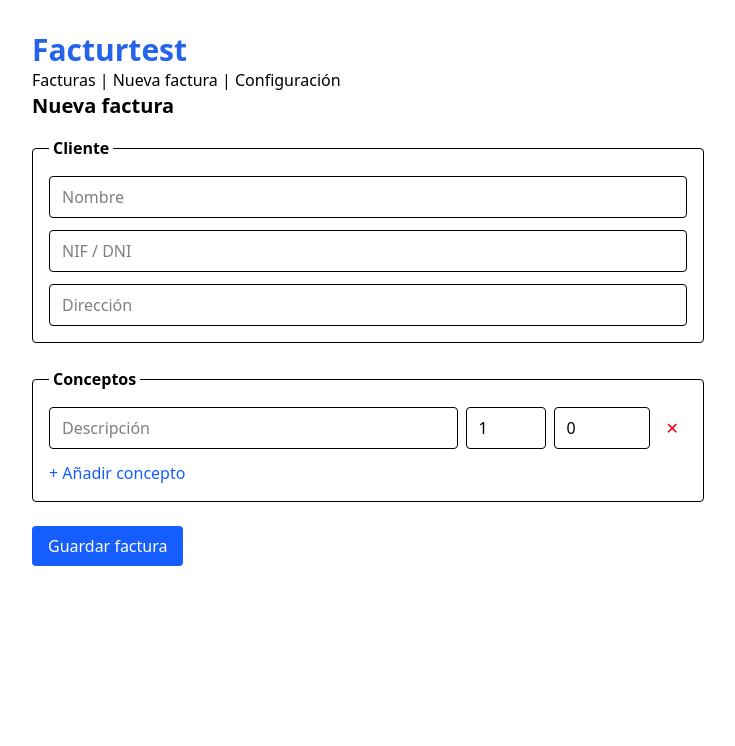
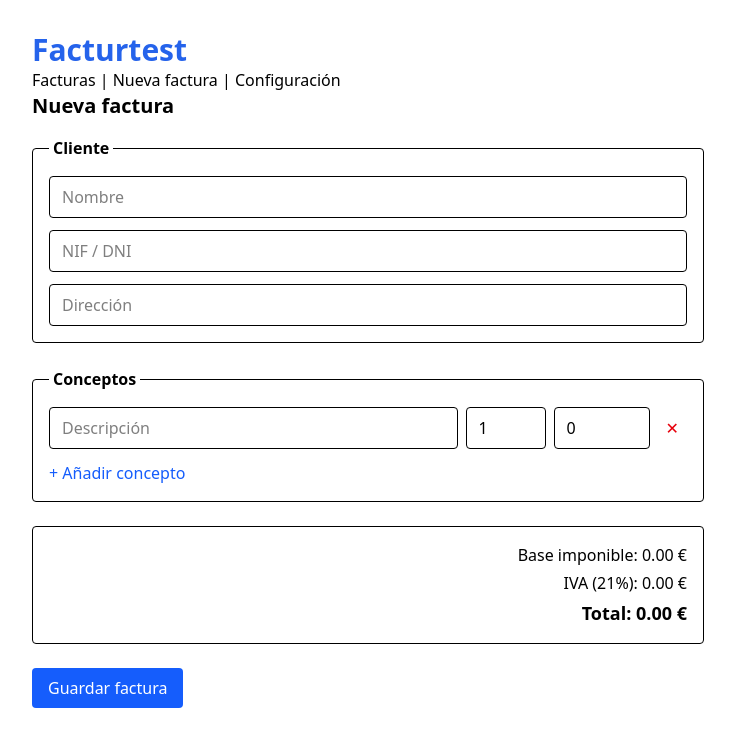
Before and after one commit to sarajouberta/Facturtest, a React (Vite) app: page /nueva-factura in a window 1280 px wide. Shown: the top 746 px of the page, without its empty margins (190-925 px from the left). Built offline with nearby package versions, Linux system fonts and the light colour scheme.

Commit message:
feat: se calcula la base imponible, IVA y total en vivo en el formulario

```diff
--- a/src/pages/NuevaFactura.jsx
+++ b/src/pages/NuevaFactura.jsx
@@ -1,7 +1,8 @@
 import { useForm, useFieldArray } from 'react-hook-form'
+import { calcularBaseImponible, calcularTotal } from '../utils/calculos'
 
 function NuevaFactura() {
-  const { register, control, handleSubmit } = useForm({
+  const { register, control, handleSubmit, watch } = useForm({
     //defaultvalues: se define la forma inicial del formulario:
     defaultValues: {
       cliente: { nombre: '', nif: '', direccion: '' },
@@ -22,6 +23,14 @@ function NuevaFactura() {
     control,
     name: 'conceptos',
   })
+
+  //watch observa los valores del formulario en tiempo real:
+  const conceptos = watch('conceptos')
+  const iva = watch('iva')
+
+  //se recalcula en cada render con las funciones de utils/calculos:
+  const baseImponible = calcularBaseImponible(conceptos)
+  const total = calcularTotal(baseImponible, iva)
 
   const onSubmit = (datos) => {
     console.log('Factura:', datos) //de momento, solo lo mostramos
@@ -89,7 +98,6 @@ function NuevaFactura() {
               </button>
             </div>
           ))}
-
           <button
             type="button"
             onClick={() => append({ descripcion: '', cantidad: 1, precioUnitario: 0 })}
@@ -98,6 +106,14 @@ function NuevaFactura() {
             + Añadir concepto
           </button>
         </fieldset>
+
+        {/* Resumen de totales */}
+          <div className="border rounded p-4 flex flex-col gap-1 items-end">
+            <span>Base imponible: {baseImponible.toFixed(2)} €</span>
+            <span>IVA ({iva}%): {(total - baseImponible).toFixed(2)} €</span>
+            <span className="font-bold text-lg">Total: {total.toFixed(2)} €</span>
+          </div>
+
         <button
           type="submit"
           className="bg-blue-600 text-white rounded px-4 py-2 font-medium self-start"
--- a/src/utils/calculos.js
+++ b/src/utils/calculos.js
@@ -1,8 +1,12 @@
 //para realizar los cálculos del total de las facturas
 
-//Suma de (cantidad × precio unitario) de todas las líneas
+//Suma de (cantidad × precio unitario) de todas las líneas: cuando un campo numérico está vacío, input devuelve NaN (not-a-number), y eso "contagiaría" el total como NaN. Se blinda la función:
 export function calcularBaseImponible(conceptos) {
-    return conceptos.reduce((suma, c) => suma + c.cantidad * c.precioUnitario, 0)
+    return conceptos.reduce((suma, c) => {
+      const cantidad = Number(c.cantidad) || 0
+      const precio = Number(c.precioUnitario) || 0
+      return suma + cantidad * precio
+    }, 0)
 }
 
 //Total = base imponible + IVA aplicado sobre esa base
```
